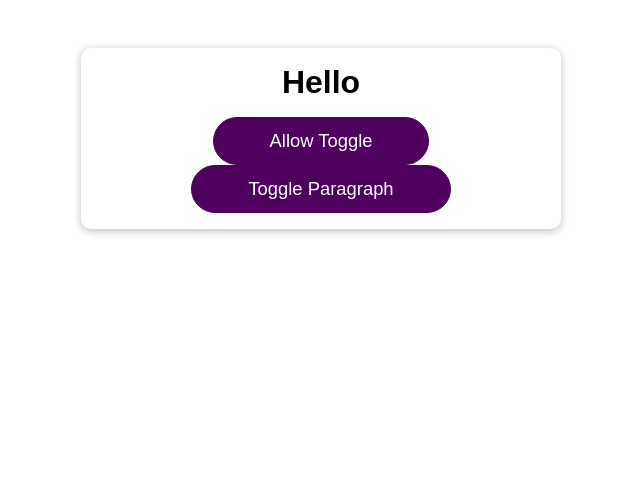
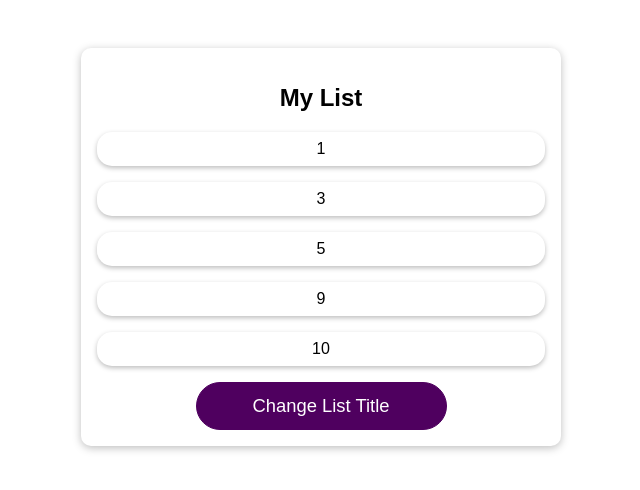
Before and after one commit to choy30/completepracticebackscenes, a React (Create React App) app: page / in a window 1280 px wide. Shown: the top 490 px of the page, without its empty margins (319-959 px from the left). Built offline with nearby package versions, Linux system fonts and the light colour scheme.

Commit message:
Optimize with usememo

```diff
--- a/src/App.js
+++ b/src/App.js
@@ -1,31 +1,23 @@
-import React, { useState, useCallback } from "react";
+import React, { useState, useCallback, useMemo } from "react";
 
 import "./App.css";
 import Button from "./components/UI/Button/Button";
 import DemoOutput from "./components/Demo/DemoOutput";
+import DemoList from "./components/Demo/DemoList";
 
 function App() {
-	const [showParagraph, setShowPragragh] = useState(false);
-	const [allowToggle, setAllowToggle] = useState(false);
+	const [listTitle, setListTitle] = useState("My List");
 
-	console.log("APP RUNNING");
+	const changeTitleHandler = useCallback(() => {
+		setListTitle("New Title");
+	}, []);
 
-	const toggleParagraphHandler = useCallback(() => {
-		if (allowToggle) {
-			setShowPragragh((prevShowParagraph) => !prevShowParagraph);
-		}
-	}, [allowToggle]);
-
-	const allowToggleHandler = () => {
-		setAllowToggle(true);
-	};
+	const listItems = useMemo(() => [5, 3, 1, 10, 9], []);
 
 	return (
 		<div className="app">
-			<h1>Hello</h1>
-			<DemoOutput show={showParagraph} />
-			<Button onClick={allowToggleHandler}>Allow Toggle</Button>
-			<Button onClick={toggleParagraphHandler}>Toggle Paragraph</Button>
+			<DemoList title={listTitle} items={listItems} />
+			<Button onClick={changeTitleHandler}>Change List Title</Button>
 		</div>
 	);
 }
--- /dev/null
+++ b/src/components/Demo/DemoList.js
@@ -0,0 +1,26 @@
+import React, { useMemo } from "react";
+
+import classes from "./DemoList.module.css";
+
+const DemoList = (props) => {
+	const { items } = props;
+
+	const sortedList = useMemo(() => {
+		console.log("Items sorted");
+		return items.sort((a, b) => a - b);
+	}, [items]);
+	console.log("DEMOLIST RUNNING");
+
+	return (
+		<div className={classes.list}>
+			<h2>{props.title}</h2>
+			<ul>
+				{sortedList.map((item) => (
+					<li key={item}>{item}</li>
+				))}
+			</ul>
+		</div>
+	);
+};
+
+export default React.memo(DemoList);
--- /dev/null
+++ b/src/components/Demo/DemoList.module.css
@@ -0,0 +1,12 @@
+.list ul {
+	list-style: none;
+	margin: 0;
+	padding: 0;
+}
+
+.list li {
+	margin: 1rem 0;
+	padding: 0.5rem;
+	box-shadow: 0 2px 5px rgba(0, 0, 0, 0.26);
+	border-radius: 15px;
+}
```
